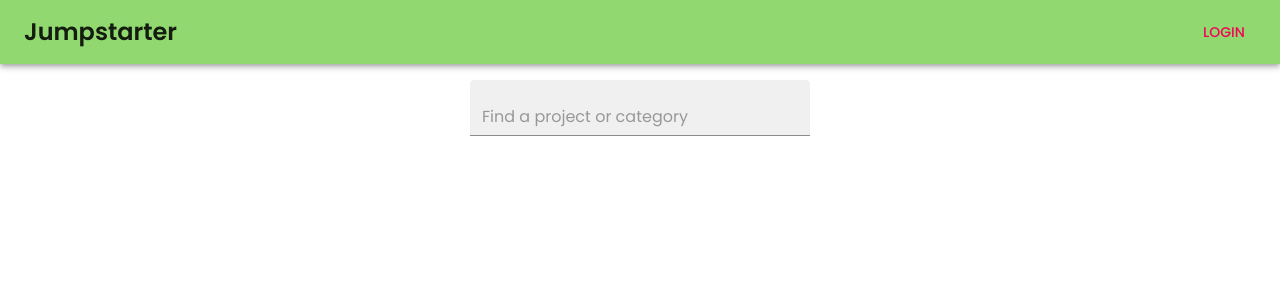
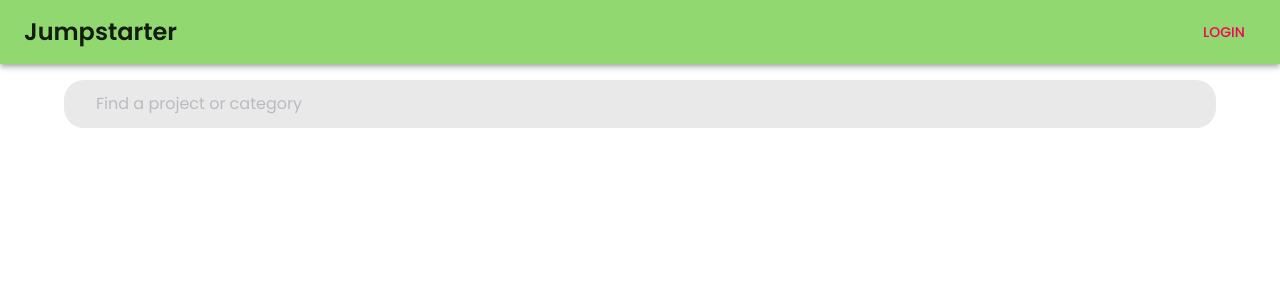
Before and after one commit to bethea28/amazon1, a React (Create React App) app: page /dashboard in a window 1280 px wide. Shown: the top 300 px of the page. Built offline with nearby package versions, Linux system fonts and the light colour scheme.

Commit message:
Implement search bar

```diff
--- a/src/Routes/Dashboard/Components/SearchBar.tsx
+++ b/src/Routes/Dashboard/Components/SearchBar.tsx
@@ -1,10 +1,29 @@
-import { Box, TextField } from "@mui/material";
-import React from "react";
+import { Box, TextField, styled, Input, FormControl } from "@mui/material";
+import React, { useState } from "react";
 
 function SearchBar() {
+
+    const [search, setSearch] = useState("");
+
+    const SearchField = styled(Input)({
+        backgroundColor: "#E9E9E9",
+        marginTop: "1em",
+        padding: "0.5em 2em",
+        border: "none",
+        borderRadius: "20px",
+        color: "#7B7D8C",
+    })
+
+    function handleSubmit(event: React.FormEvent<HTMLFormElement>) {
+        event.preventDefault();
+        // Needs logic from project service for project search
+    }
+
     return (
         <Box>
-            <TextField margin="normal" variant="filled" placeholder="Find a project or category" />
+            <form onSubmit={handleSubmit}>
+                <SearchField fullWidth autoFocus value={search} onChange={(event) => setSearch(event.target.value)} type="search" disableUnderline={true} placeholder="Find a project or category" />
+            </form>
         </Box>
     )
 }
```
